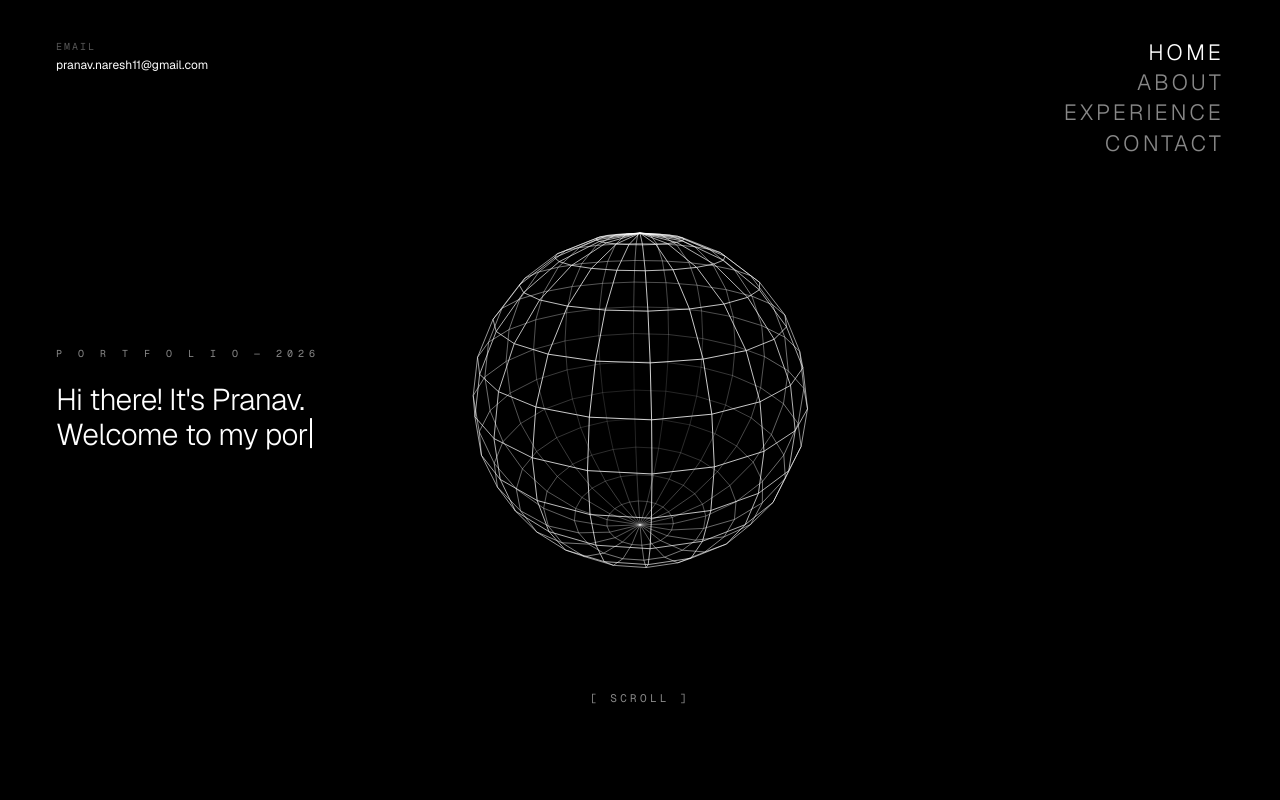
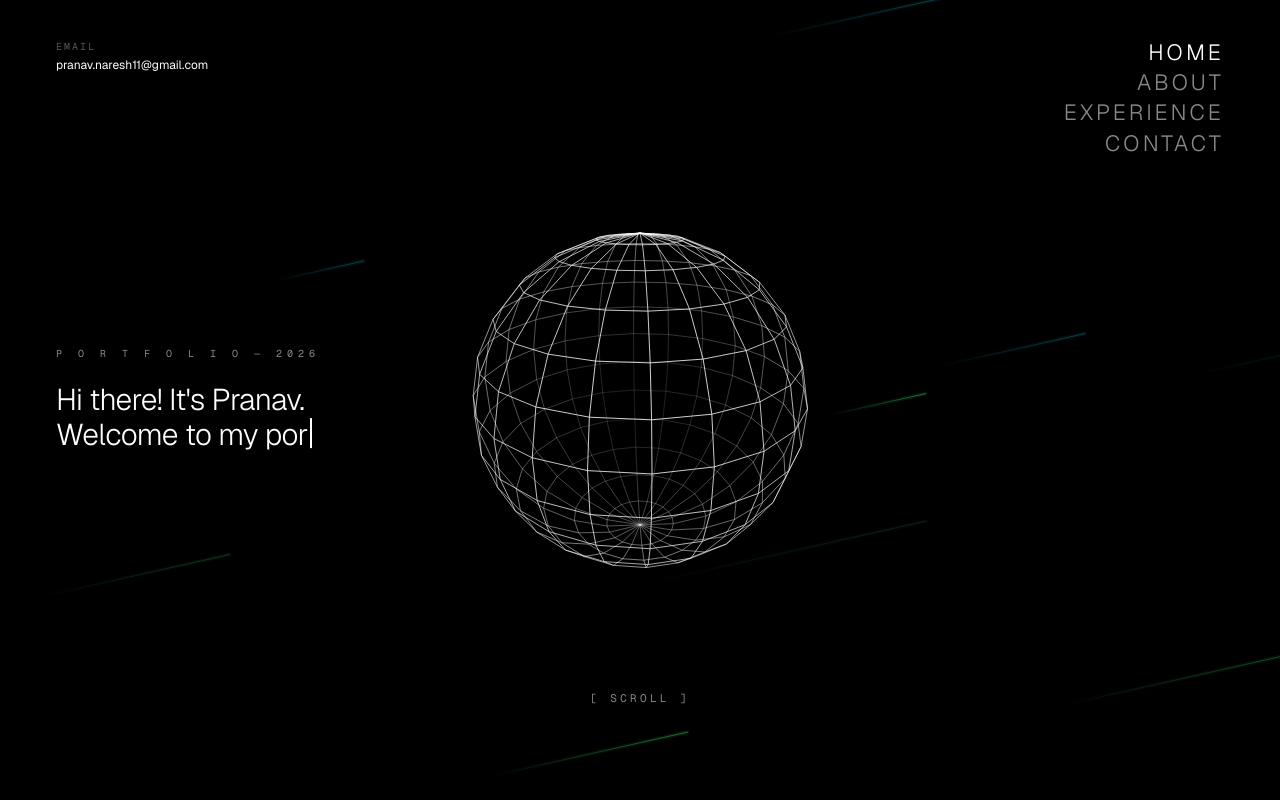
Before and after one commit to pranavnaresh11-ui/PersonalWebsite, a plain HTML site: page index.html in a window 1280 px wide. Shown: the top 800 px of the page. Drawn offline with nearby package versions, Linux system fonts and the light colour scheme.

Commit message:
Add faint cyan and green streaks flying across the background
Co-Authored-By: Claude Opus 5.5 <noreply@anthropic.com>

```diff
--- a/index.html
+++ b/index.html
@@ -9,6 +9,7 @@
 <link rel="stylesheet" href="styles.css">
 </head>
 <body>
+<canvas id="streaks" aria-hidden="true"></canvas>
 <header class="topbar" id="topbar">
   <a href="#home" class="mark">PRANAV NARESH</a>
   <nav>
--- a/main.js
+++ b/main.js
@@ -168,6 +168,68 @@ document.documentElement.classList.add('js');
   else { render(); setTimeout(step, 700); }
 })();
 
+// Background: faint electric-cyan and terminal-green streaks flying across the page.
+(() => {
+  const canvas = document.getElementById('streaks');
+  if (matchMedia('(prefers-reduced-motion: reduce)').matches) return;
+  const ctx = canvas.getContext('2d');
+  const COLORS = ['25,230,255', '57,255,120'];
+  const ANGLE = -0.22, DX = Math.cos(ANGLE), DY = Math.sin(ANGLE);
+  let W = 0, H = 0, streaks = [], last = 0;
+
+  const resize = () => {
+    const dpr = window.devicePixelRatio || 1;
+    W = innerWidth; H = innerHeight;
+    canvas.width = Math.round(W * dpr);
+    canvas.height = Math.round(H * dpr);
+    ctx.setTransform(dpr, 0, 0, dpr, 0, 0);
+  };
+  addEventListener('resize', resize);
+  resize();
+
+  // Each streak starts off the left edge somewhere along the screen and flies up and to the right.
+  const spawn = (anywhere) => ({
+    x: anywhere ? Math.random() * W : -300,
+    y: Math.random() * (H + W * 0.25),
+    len: 80 + Math.random() * 220,
+    speed: 350 + Math.random() * 700,
+    alpha: 0.12 + Math.random() * 0.3,
+    width: Math.random() < 0.25 ? 1.6 : 1,
+    color: COLORS[Math.random() < 0.55 ? 0 : 1],
+  });
+  const COUNT = () => Math.round(Math.min(18, Math.max(8, (W * H) / 70000)));
+  for (let i = 0; i < COUNT(); i++) streaks.push(spawn(true));
+
+  const draw = (ts) => {
+    requestAnimationFrame(draw);
+    const dt = Math.min(0.05, (ts - last) / 1000 || 0);
+    last = ts;
+    ctx.clearRect(0, 0, W, H);
+    ctx.lineCap = 'round';
+
+    streaks = streaks.filter((s) => s.x - s.len * DX < W + 50 && s.y - s.len * DY > -50);
+    while (streaks.length < COUNT()) streaks.push(spawn(false));
+
+    for (const s of streaks) {
+      s.x += DX * s.speed * dt;
+      s.y += DY * s.speed * dt;
+      const tx = s.x - DX * s.len, ty = s.y - DY * s.len;
+      const g = ctx.createLinearGradient(tx, ty, s.x, s.y);
+      g.addColorStop(0, `rgba(${s.color},0)`);
+      g.addColorStop(1, `rgba(${s.color},${s.alpha})`);
+      ctx.strokeStyle = g;
+      // A wide faint pass for glow, then the sharp line.
+      ctx.globalAlpha = 0.25;
+      ctx.lineWidth = s.width * 4;
+      ctx.beginPath(); ctx.moveTo(tx, ty); ctx.lineTo(s.x, s.y); ctx.stroke();
+      ctx.globalAlpha = 1;
+      ctx.lineWidth = s.width;
+      ctx.beginPath(); ctx.moveTo(tx, ty); ctx.lineTo(s.x, s.y); ctx.stroke();
+    }
+  };
+  requestAnimationFrame(draw);
+})();
+
 // Navigation: slide in the top bar once the home nav scrolls away, and highlight the section in view.
 (() => {
   const topbar = document.getElementById('topbar');
--- a/styles.css
+++ b/styles.css
@@ -13,6 +13,10 @@
 html, body { margin: 0; background: var(--bg); color: var(--fg); font-family: var(--sans); -webkit-font-smoothing: antialiased; }
 a { color: var(--fg); text-decoration: none; }
 a:hover { color: var(--fg); }
+
+/* Background streaks: fixed behind everything, content sits above */
+#streaks { position: fixed; inset: 0; width: 100%; height: 100%; z-index: 0; pointer-events: none; }
+main, .end { position: relative; z-index: 1; }
 
 /* ---------- Home ---------- */
 .stage { position: relative; min-height: 100vh; min-height: 100svh; overflow: hidden; }
```
